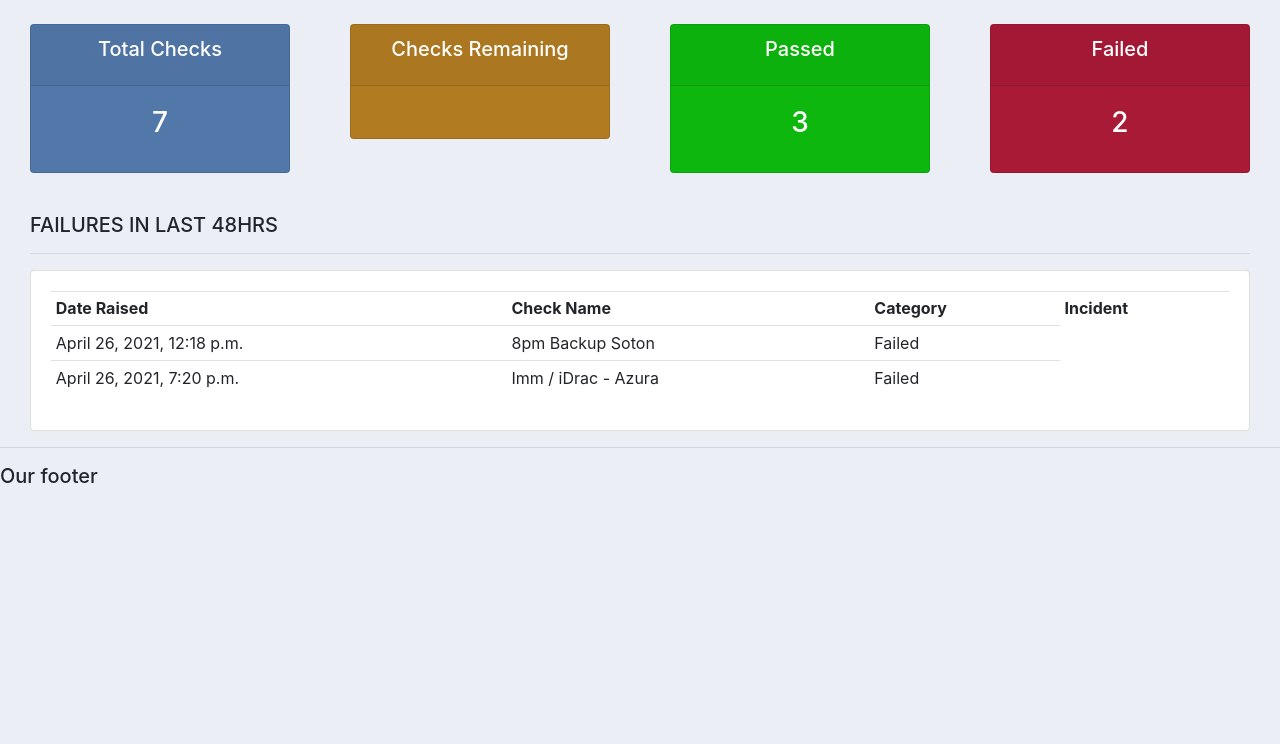
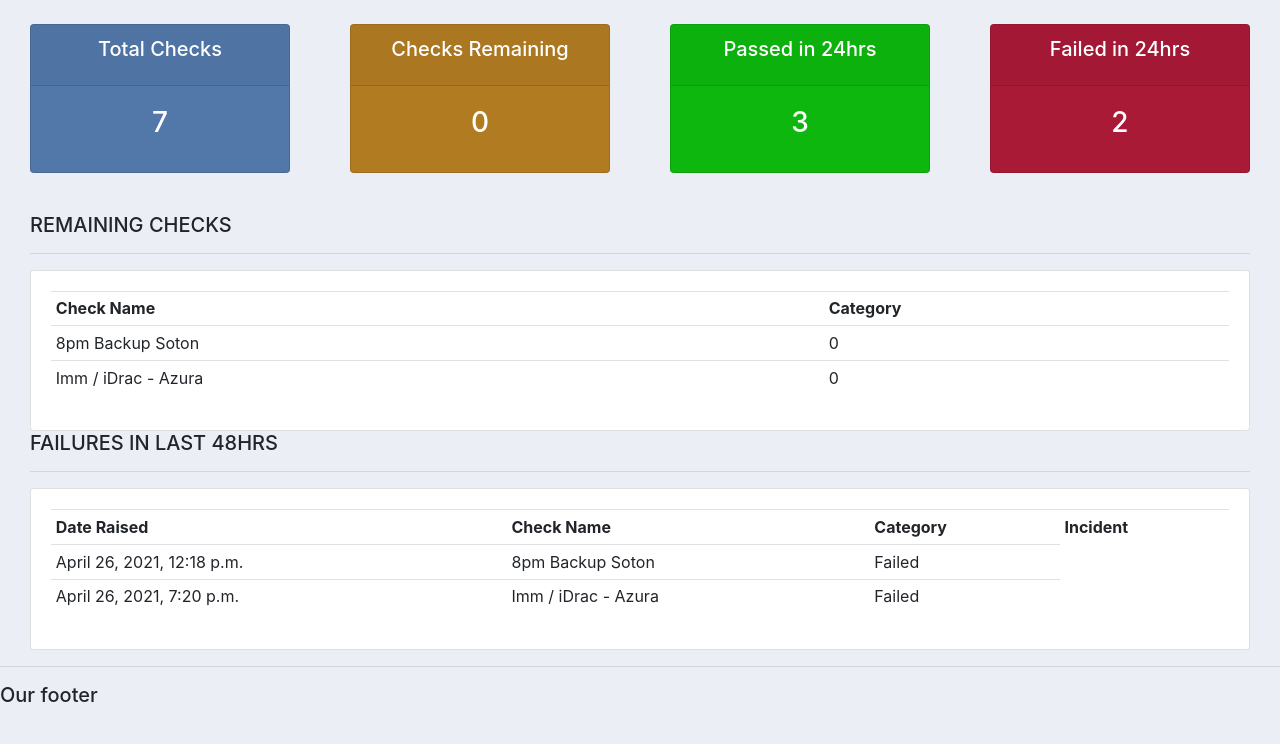
Before and after one commit to ph-ops-cuk/checkPortalMain, a Django app: page / in a window 1280 px wide. Shown: the part 56-800 px from the top of the page. Run offline with Django 3.2, Linux system fonts and the light colour scheme; data comes from the database, SQL or seed files in the repository; both versions use the stored data as it was after the commit; some libraries are stand-ins or nearby versions.

Commit message:
dynamic data to dashboard from db

```diff
--- a/main/templates/main/dashboard.html
+++ b/main/templates/main/dashboard.html
@@ -5,6 +5,33 @@
 {%  include 'main/status.html' %}
 
 <br>
+    <div class="col-md-12">
+		<h5>REMAINING CHECKS</h5>
+		<hr>
+		<div class="card card-body">
+
+			<table class="table table-sm">
+				<tr>
+					<th>Check Name</th>
+					<th>Category</th>
+				</tr>
+
+				{% for result in totalfails %}
+					<tr>
+						<td>{{result.check_id}}</td>
+                        <td>{{test}}</td>
+{#						<td><a class="btn btn-sm btn-info" href="{% url 'update_order' order.id %}">Update</a></td>#}
+{##}
+{#						<td><a class="btn btn-sm btn-danger" href="{% url 'delete_order' order.id %}">Delete</a></td>#}
+
+					</tr>
+				{% endfor %}
+
+
+			</table>
+		</div>
+	</div>
+
 
 	<div class="col-md-12">
 		<h5>FAILURES IN LAST 48HRS</h5>
--- a/main/templates/main/status.html
+++ b/main/templates/main/status.html
@@ -21,7 +21,7 @@
 			  		<h5 class="card-title">Checks Remaining</h5>
 			  	</div>
 			  	<div class="card-body">
-			    	<h3 class="card-title">{{total_orders}}</h3>
+			    	<h3 class="card-title">{{test}}</h3>
 			  	</div>
 			</div>
 		</div>
@@ -31,7 +31,7 @@
 		<div class="col-md">
 			<div class="card text-center text-white  mb-3" id="checks-passed">
 			  	<div class="card-header">
-			  		<h5 class="card-title">Passed</h5>
+			  		<h5 class="card-title">Passed in 24hrs</h5>
 			  	</div>
 			  	<div class="card-body">
 			    	<h3 class="card-title">{{totalpasscount}}</h3>
@@ -44,7 +44,7 @@
 		<div class="col-md">
 			<div class="card text-center text-white  mb-3" id="checks-failed">
 			  	<div class="card-header">
-			  		<h5 class="card-title">Failed</h5>
+			  		<h5 class="card-title">Failed in 24hrs</h5>
 			  	</div>
 			  	<div class="card-body">
 			    	<h3 class="card-title">{{totalfailscount}}</h3>
--- a/main/views.py
+++ b/main/views.py
@@ -1,21 +1,28 @@
 from django.shortcuts import render, redirect
 from django.http import HttpResponse
-
 
 # Create your views here.
 from .models import *
 
+
 def home(request):
+    # full list of checks
     checklist = Check.objects.all()
-    resultlist = Result.objects.all()
     total_checks = checklist.count()
 
+    # full list of results
+    resultlist = Result.objects.all()
+    # retrieve filtered results
     totalfails = Result.objects.filter(status='Failed')
     totalfailscount = totalfails.count()
+
     totalpass = Result.objects.filter(status='Passed')
     totalpasscount = totalpass.count()
 
-    context = {'total_checks': total_checks, 'checklist': checklist, 'resultlist': resultlist, 'totalfails': totalfails, 'totalfailscount': totalfailscount, 'totalpasscount': totalpasscount}
+    test = Check.objects.filter(result__status='').count
+
+    context = {'total_checks': total_checks, 'checklist': checklist, 'resultlist': resultlist, 'totalfails': totalfails,
+               'totalfailscount': totalfailscount, 'totalpasscount': totalpasscount, 'test': test}
 
     return render(request, 'main/dashboard.html', context)
 
```
Also changed, not shown: db.sqlite3.
